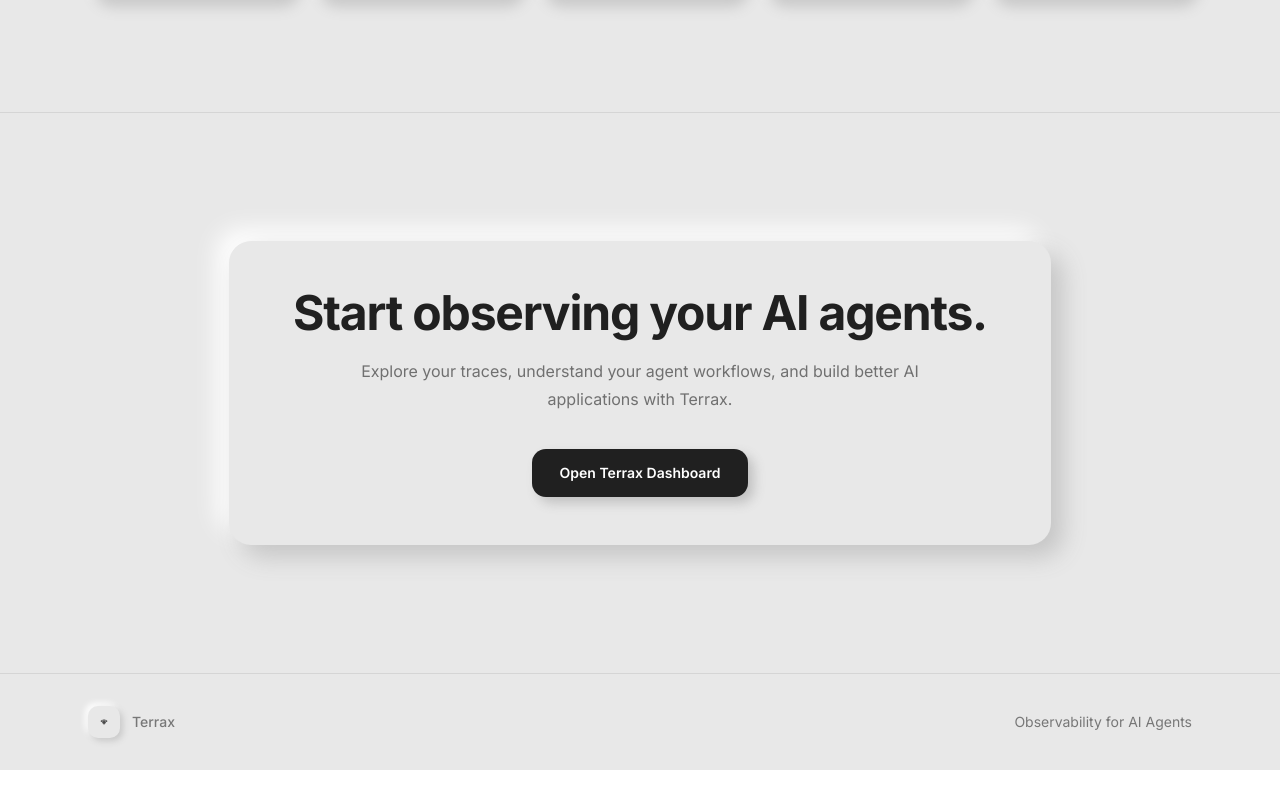
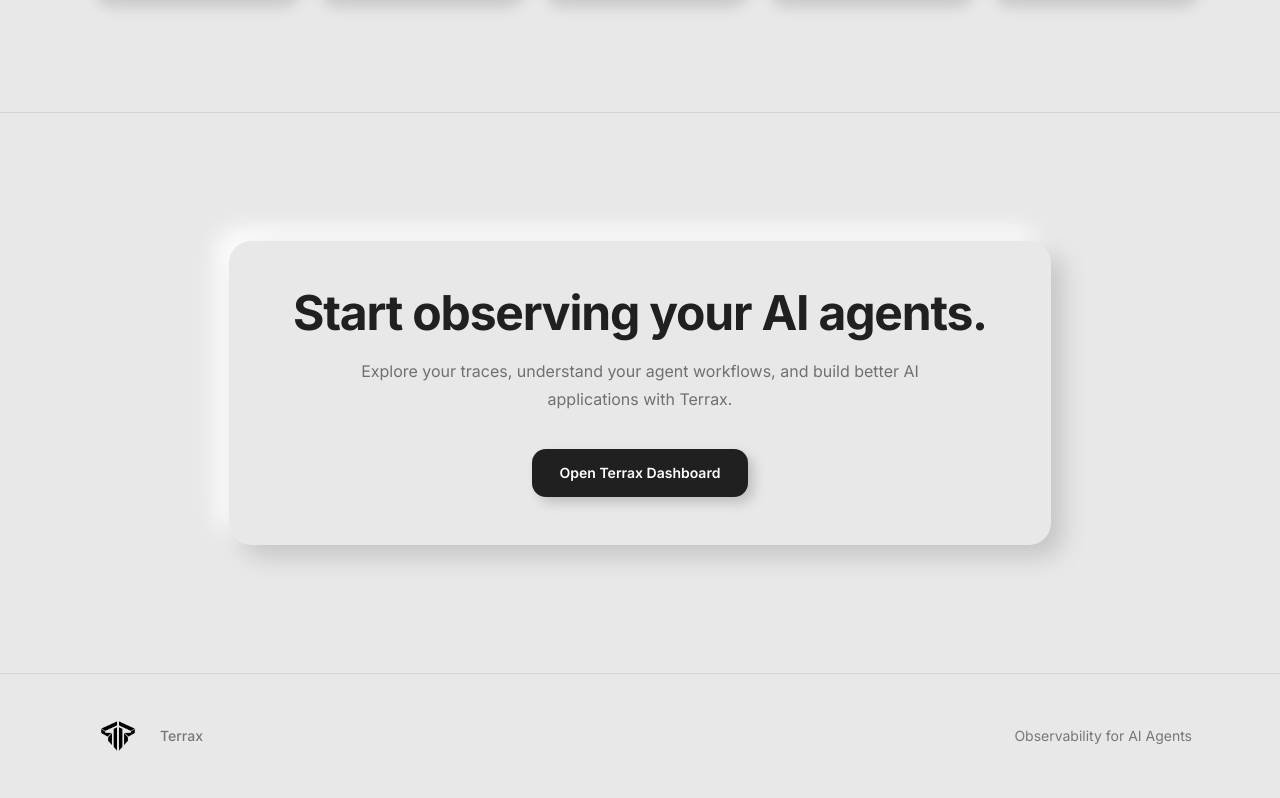
Before and after one commit to yogesh201sits/Terrax, a Next.js app in the folder apps/dashboard/: page / in a window 1280 px wide. Shown: the part 2609-3407 px from the top of the page. Before the commit the page ends 3379 px from the top, so only its background shows below. Built offline with nearby package versions, Linux system fonts and the light colour scheme.

Commit message:
fix logo on footer

```diff
--- a/apps/dashboard/app/page.tsx
+++ b/apps/dashboard/app/page.tsx
@@ -54,7 +54,6 @@
 
       {/* Hero */}
      <section className="relative overflow-hidden border-b border-[#d5d5d5]">
-      {/* Minimal neumorphic trace shape */}
         <div
           className="
             pointer-events-none absolute
@@ -164,6 +163,7 @@
           </div>
         </div>
       </section>
+
 
       {/* What Terrax Does */}
       <section className="border-b border-[#d5d5d5]">
@@ -407,14 +407,13 @@
       <footer className="border-t border-[#d5d5d5]">
         <div className="mx-auto flex max-w-6xl flex-col gap-4 px-6 py-8 text-sm text-[#777] sm:flex-row sm:items-center sm:justify-between">
           <div className="flex items-center gap-3">
-            <div className="flex size-8 items-center justify-center rounded-lg bg-[#e8e8e8] shadow-[3px_3px_6px_#c9c9c9,-3px_-3px_6px_#ffffff]">
+            <div className="flex size-15 items-center justify-center rounded-lg">
               <img
                 src="/logo.png"
                 alt=""
-                className="size-5 object-contain brightness-0"
+                className="size-15 object-cover brightness-0"
               />
             </div>
-
             <span className="font-medium">Terrax</span>
           </div>
 
--- a/apps/dashboard/package.json
+++ b/apps/dashboard/package.json
@@ -15,6 +15,7 @@
     "clsx": "^2.1.1",
     "cn": "^0.2.5",
     "lucide-react": "^1.39.0",
+    "motion": "^13.2.0",
     "next": "16.3.4",
     "react": "19.2.8",
     "react-dom": "19.2.8",
```
Also changed, not shown: 1 other file (tests, documents, lock files or other folders).
